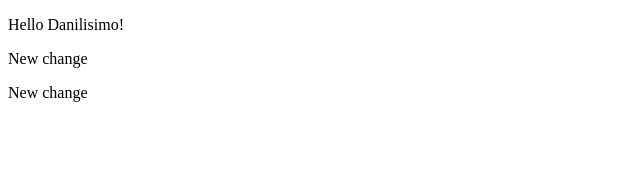
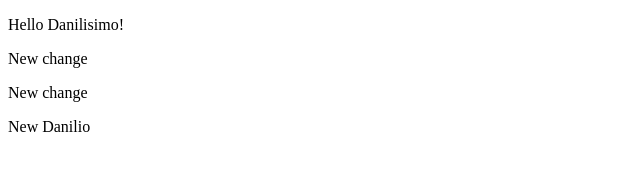
Before and after one commit to DailyAlik/test_project, a plain HTML site: page index.html in a window 1280 px wide. Shown: the full height of the page, 0-640 px from the left. Drawn offline with Linux system fonts and the light colour scheme.

Commit message:
commited

```diff
--- a/index.html
+++ b/index.html
@@ -9,5 +9,6 @@
     <P>Hello Danilisimo!</P>
     <p>New change</p>
     <p>New change</p>
+    <p>New Danilio</p>
 </body>
 </html>
```
